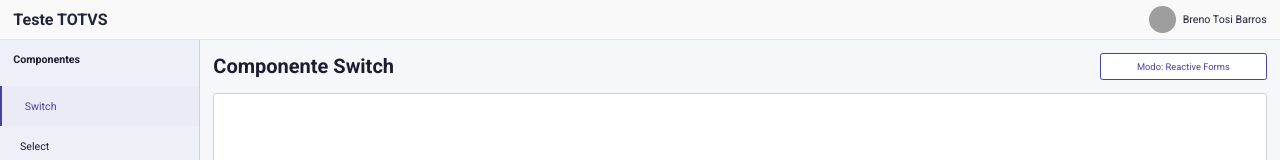
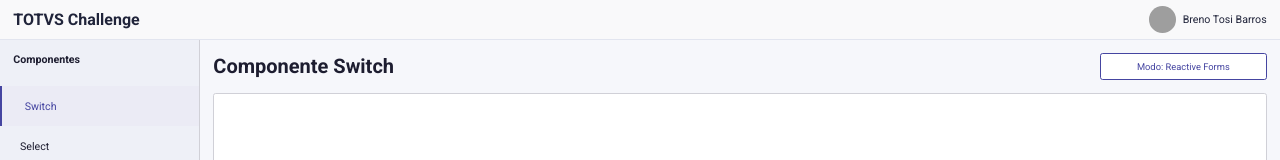
Before and after one commit to Brecori/totvs-test, an Angular app: page /switch in a window 1280 px wide. Shown: the top 160 px of the page. Built offline with nearby package versions, Linux system fonts and the light colour scheme; grey boxes are pictures that could not be loaded.

Commit message:
chore: ajusta title do projeto

```diff
--- a/src/app/components/navbar/navbar.html
+++ b/src/app/components/navbar/navbar.html
@@ -13,7 +13,7 @@
         <span class="bar"></span>
         <span class="bar"></span>
       </button>
-      <h1 class="title">Teste TOTVS</h1>
+      <h1 class="title">TOTVS Challenge</h1>
     </div>
     <a
       href="https://github.com/brecori"
--- a/src/index.html
+++ b/src/index.html
@@ -2,7 +2,7 @@
 <html lang="pt-BR">
   <head>
     <meta charset="utf-8" />
-    <title>TotvsTest</title>
+    <title>Breno Barros - TOTVS Challenge</title>
     <base href="/" />
     <meta name="viewport" content="width=device-width, initial-scale=1" />
     <link rel="icon" type="image/x-icon" href="favicon.ico" />
```
